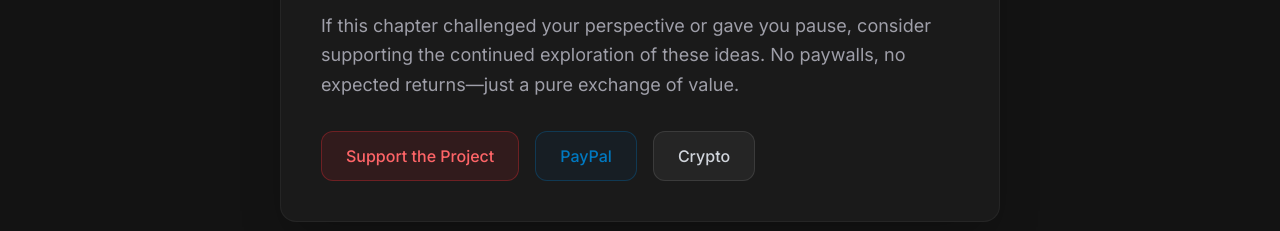
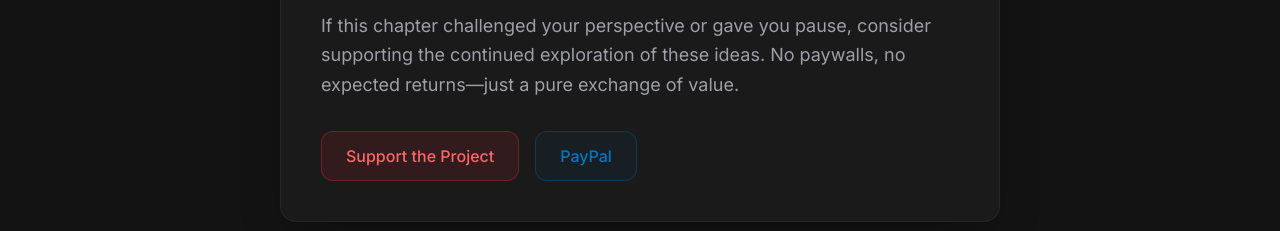
Before and after one commit to theasylumagency/almost-another, a Next.js app: page /articles/12_11_2024 in a window 1280 px wide. Shown: the part 6060-6291 px from the top of the page. Built offline with nearby package versions, Linux system fonts and the light colour scheme; a web font is replaced by a local one.

Commit message:
Initial commit

```diff
--- a/src/app/articles/[slug]/page.tsx
+++ b/src/app/articles/[slug]/page.tsx
@@ -152,13 +152,9 @@ export default async function ArticlePage({ params }: { params: Promise<{ slug:
               <a href="https://paypal.me/BreakingTheParadigm" target="_blank" rel="noopener noreferrer" className="flex items-center justify-center gap-2 px-6 py-3 bg-[#00457C]/10 text-[#0079C1] hover:bg-[#00457C] hover:text-white rounded-xl transition-all duration-300 border border-[#0079C1]/30 font-medium">
                 PayPal
               </a>
-              <button className="flex items-center justify-center gap-2 px-6 py-3 bg-white/5 text-gray-300 hover:bg-white/10 hover:text-white rounded-xl transition-all duration-300 border border-white/10 font-medium">
-                Crypto
-              </button>
             </div>
           </section>
 
-          {/* AABC SHOCK BLOCK (ახლა დონაციის ქვემოთაა) */}
           <ArticleFooter frontmatter={frontmatter} linkedBroadcast={linkedBroadcast} />
 
         </div>
--- a/src/components/article/ArticleFooter.tsx
+++ b/src/components/article/ArticleFooter.tsx
@@ -1,12 +1,10 @@
 import Link from 'next/link';
 
 export default function ArticleFooter({ frontmatter, linkedBroadcast }: any) {
-    // თუ სტატიას არ აქვს AABC მიბმული, არაფერს ვარენდერებთ
     if (!linkedBroadcast) return null;
 
     return (
         <div className="mt-8 mb-16 bg-zinc-950 border border-red-500/30 p-6 md:p-8 rounded-2xl relative overflow-hidden font-mono text-zinc-300 shadow-2xl z-20">
-            {/* წითელი ხაზი და ანიმაცია */}
             <div className="absolute top-0 left-0 w-full h-1 bg-gradient-to-r from-red-600 to-transparent"></div>
 
             <div className="flex items-center space-x-3 mb-6 border-b border-red-500/20 pb-4">
```
